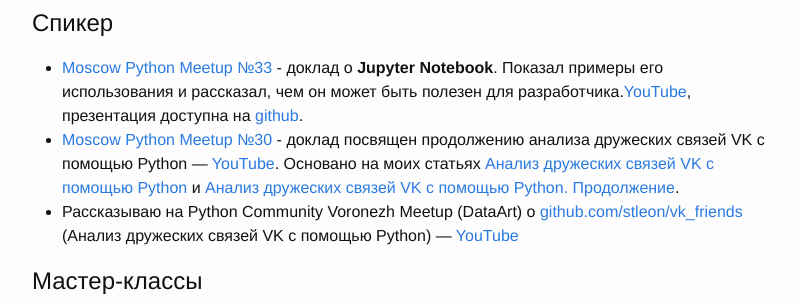
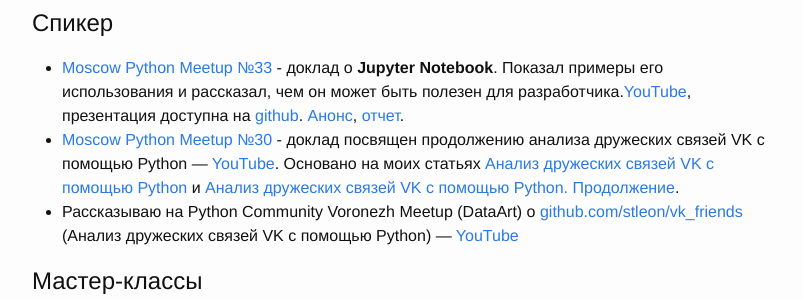
Before and after one commit to stleon/stleon.github.io, a Jekyll site: the page built from resume.md, in a window 1280 px wide and 900 px high, scrolled down 3070 px. Shown: the part 153-453 px from the top of the window, without its empty margins (238-1041 px from the left). Built offline with Jekyll 4.4.1, drawn with Linux system fonts in a browser that asks for light colours.

Commit message:
link updates

```diff
--- a/resume.md
+++ b/resume.md
@@ -55,7 +55,7 @@
 ![Анализ дружеских связей VK с помощью Python. Продолжение](/downloads/vk_friends2.png)
 
 # Спикер
-- [Moscow Python Meetup №33](http://www.moscowpython.ru/meetup/33/ipython-jupyter-4-fun-profit/) - доклад о **Jupyter Notebook**. Показал примеры его использования и рассказал, чем он может быть полезен для разработчика.[YouTube](https://youtu.be/kgXl4PFXq_s?t=4115), презентация доступна на [github](https://github.com/stleon/ipython-slides).
+- [Moscow Python Meetup №33](http://www.moscowpython.ru/meetup/33/ipython-jupyter-4-fun-profit/) - доклад о **Jupyter Notebook**. Показал примеры его использования и рассказал, чем он может быть полезен для разработчика.[YouTube](https://youtu.be/kgXl4PFXq_s?t=4115), презентация доступна на [github](https://github.com/stleon/ipython-slides). [Анонс](https://habrahabr.ru/company/mailru/blog/279323/), [отчет](https://habrahabr.ru/company/mailru/blog/280360/).
 - [Moscow Python Meetup №30](http://www.moscowpython.ru/meetup/30/analiz-druzheskih-svjazej-vk-s-pomoshchju-python/) - доклад посвящен продолжению анализа дружеских связей VK с помощью Python — [YouTube](https://www.youtube.com/watch?v=W7-tSpkjFD4). Основано на моих статьях [Анализ дружеских связей VK с помощью Python ](https://habrahabr.ru/post/221251/) и [Анализ дружеских связей VK с помощью Python. Продолжение](https://habrahabr.ru/post/221251/).
 - Рассказываю на Python Community Voronezh Meetup (DataArt) о [github.com/stleon/vk_friends](https://github.com/stleon/vk_friends) (Анализ дружеских связей VK с помощью Python) — [YouTube](https://youtu.be/RkcX6ZWU56s?t=8040)
 
```
